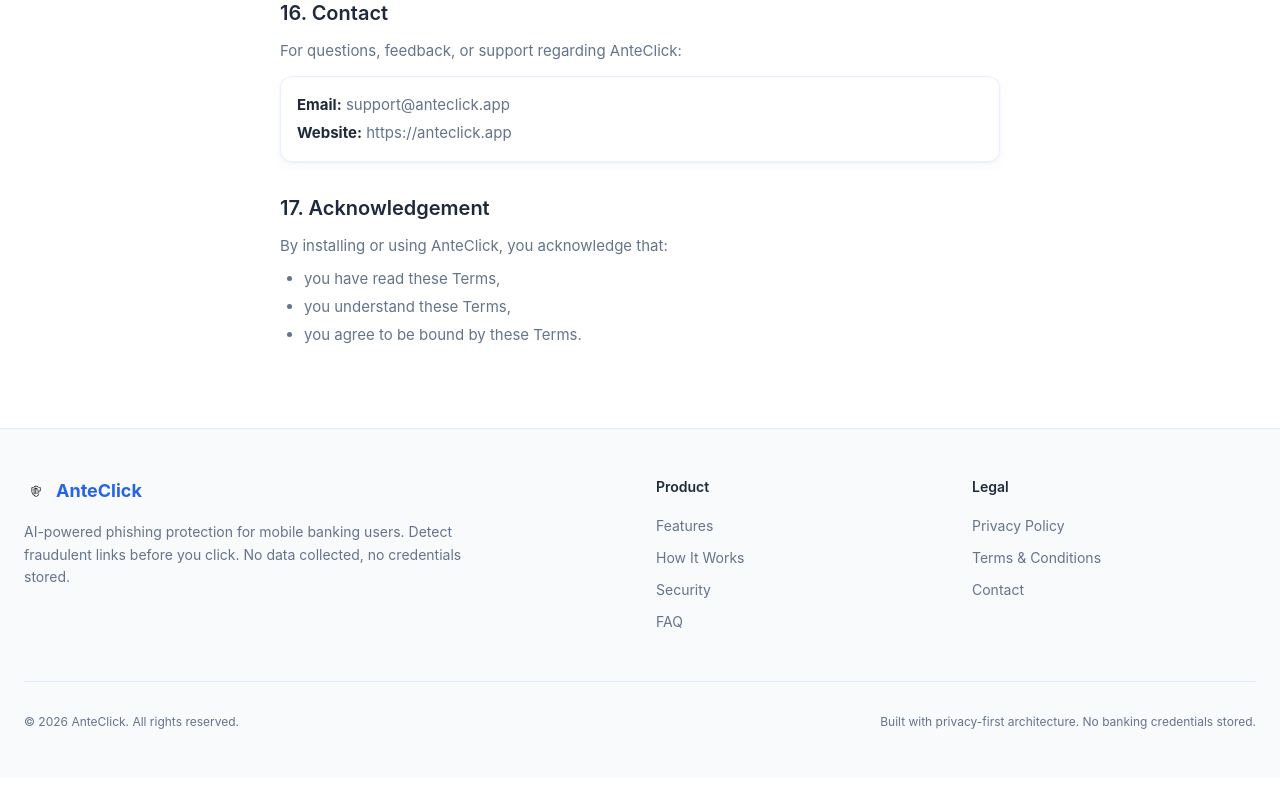
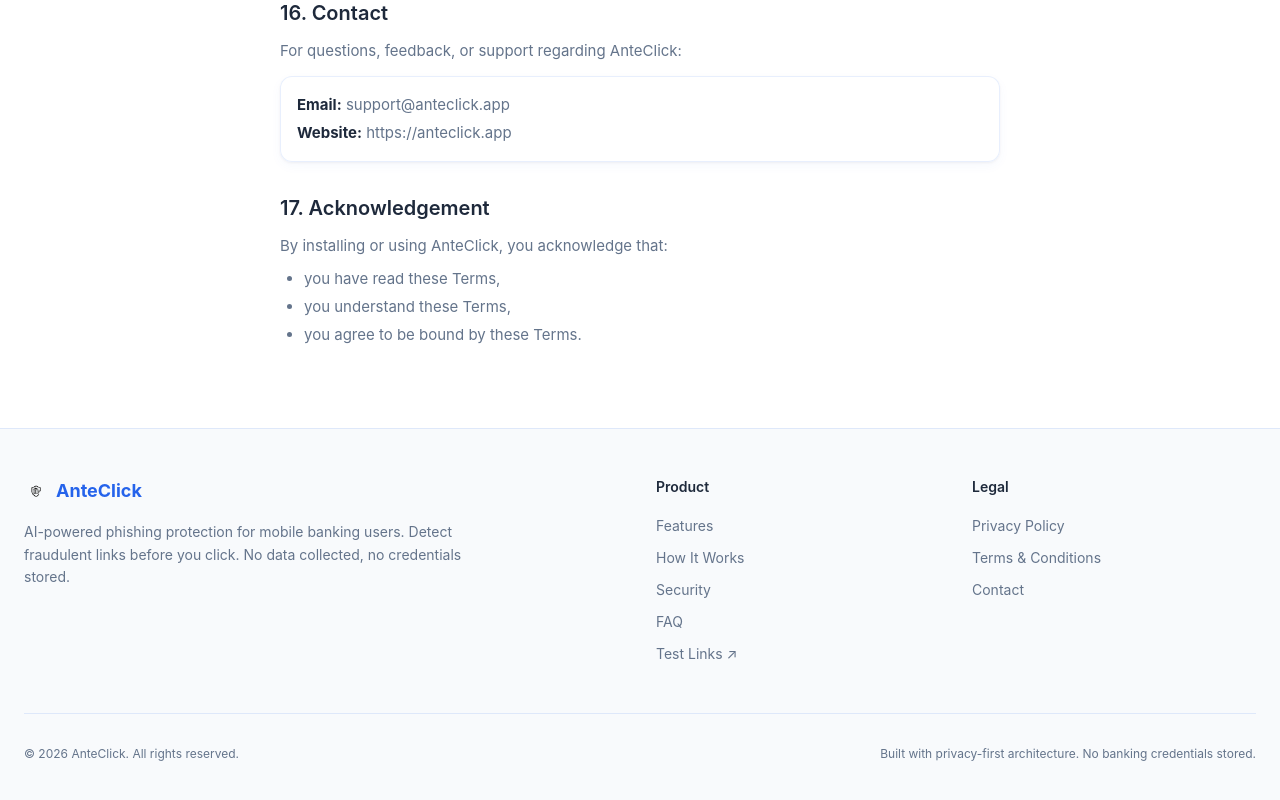
Before and after one commit to Sukesh-Periyasamy/sbi, a React (Vite) app in the folder web/: page /terms-and-conditions in a window 1280 px wide. Shown: the part 5792-6592 px from the top of the page. Before the commit the page ends 6570 px from the top, so only its background shows below. Built offline with nearby package versions, Linux system fonts and the light colour scheme.

Commit message:
feat: add test links to website footer

```diff
--- a/web/src/components/Footer.jsx
+++ b/web/src/components/Footer.jsx
@@ -54,6 +54,7 @@
               <li><SectionLink section="how-it-works">How It Works</SectionLink></li>
               <li><SectionLink section="security">Security</SectionLink></li>
               <li><SectionLink section="faq">FAQ</SectionLink></li>
+              <li><a href="https://test.anteclick.app" target="_blank" rel="noopener noreferrer" className="text-text-muted text-sm hover:text-cyan transition-colors">Test Links ↗</a></li>
             </ul>
           </div>
 
```
